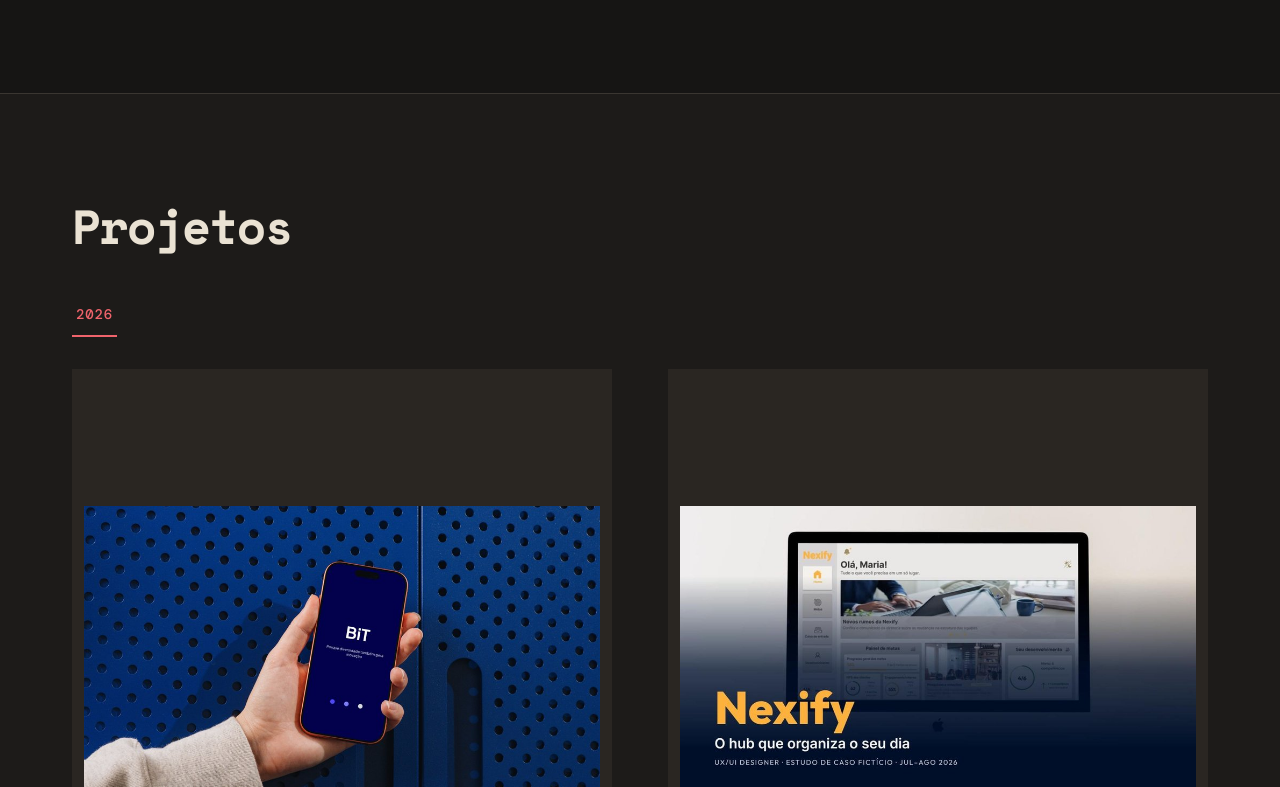
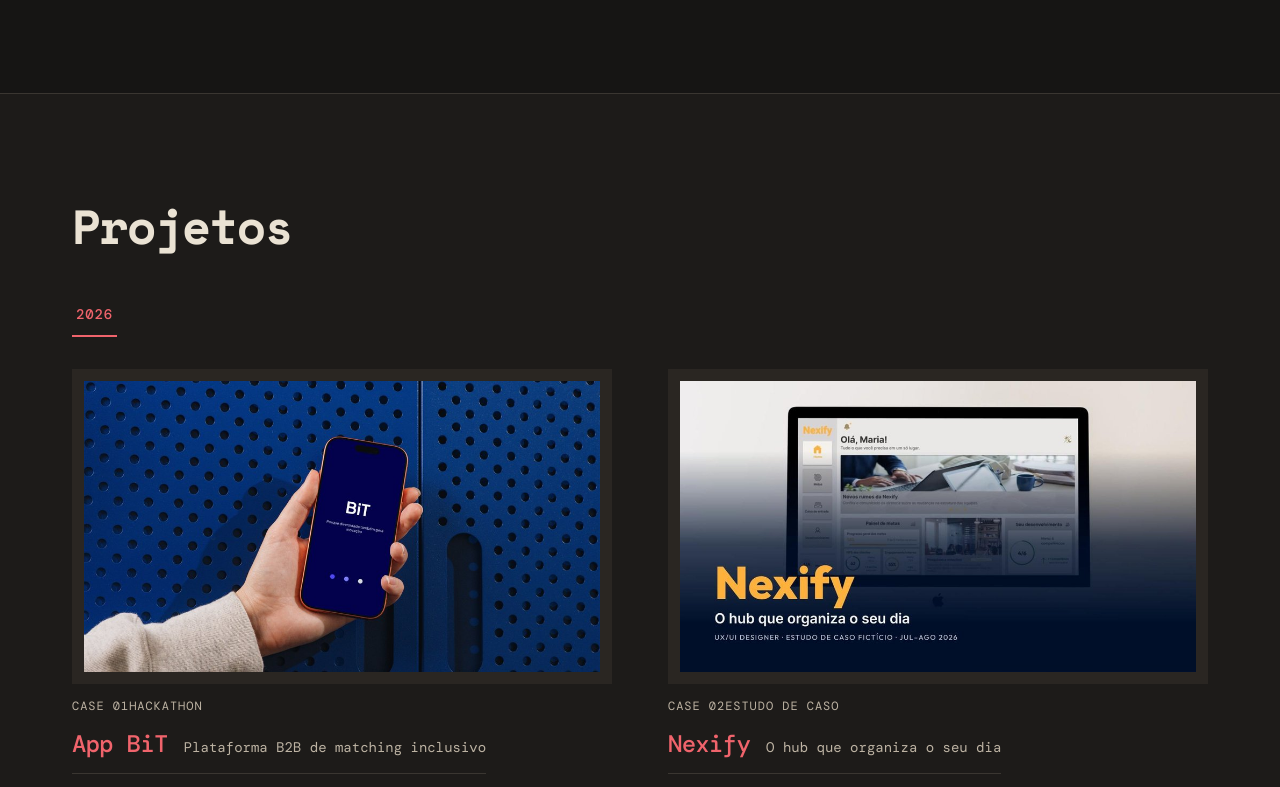
Before and after one commit to ifdoliveira/ifdoliveira.github.io, a plain HTML site: page index.html in a window 1280 px wide. Shown: the part 2013-2800 px from the top of the page. Drawn offline with nearby package versions, Linux system fonts and the light colour scheme; a web font is replaced by a local one.

Commit message:
Update style.css

```diff
--- a/assets/css/style.css
+++ b/assets/css/style.css
@@ -123,9 +123,8 @@ section[id] { scroll-margin-top: 88px; }
 .cover {
     display: block;
     width: 100%;
-    aspect-ratio: 16 / 9;
+    height: auto;
     object-fit: contain;
-    object-position: center;
     filter: none;
 }
 .card .frame { padding: 12px; }
```
